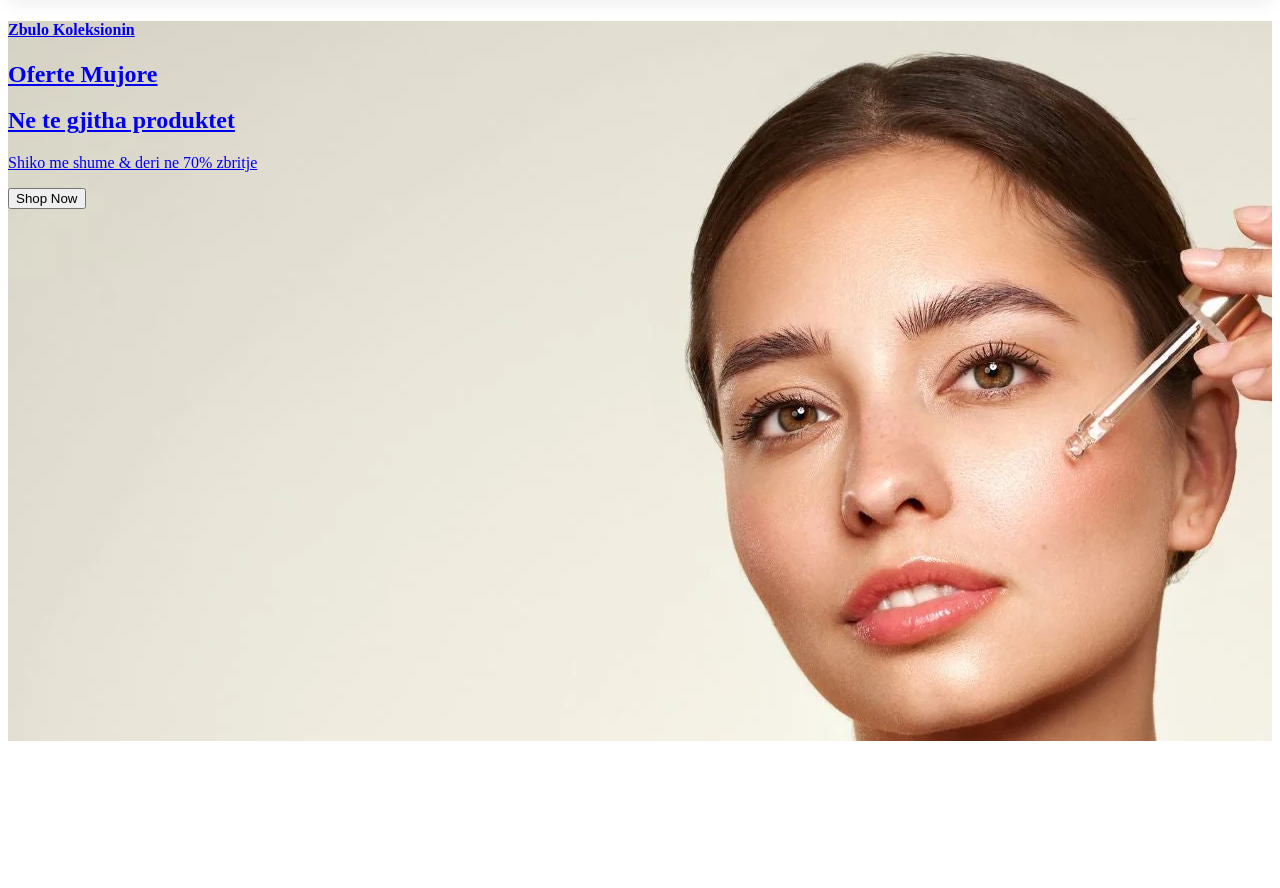
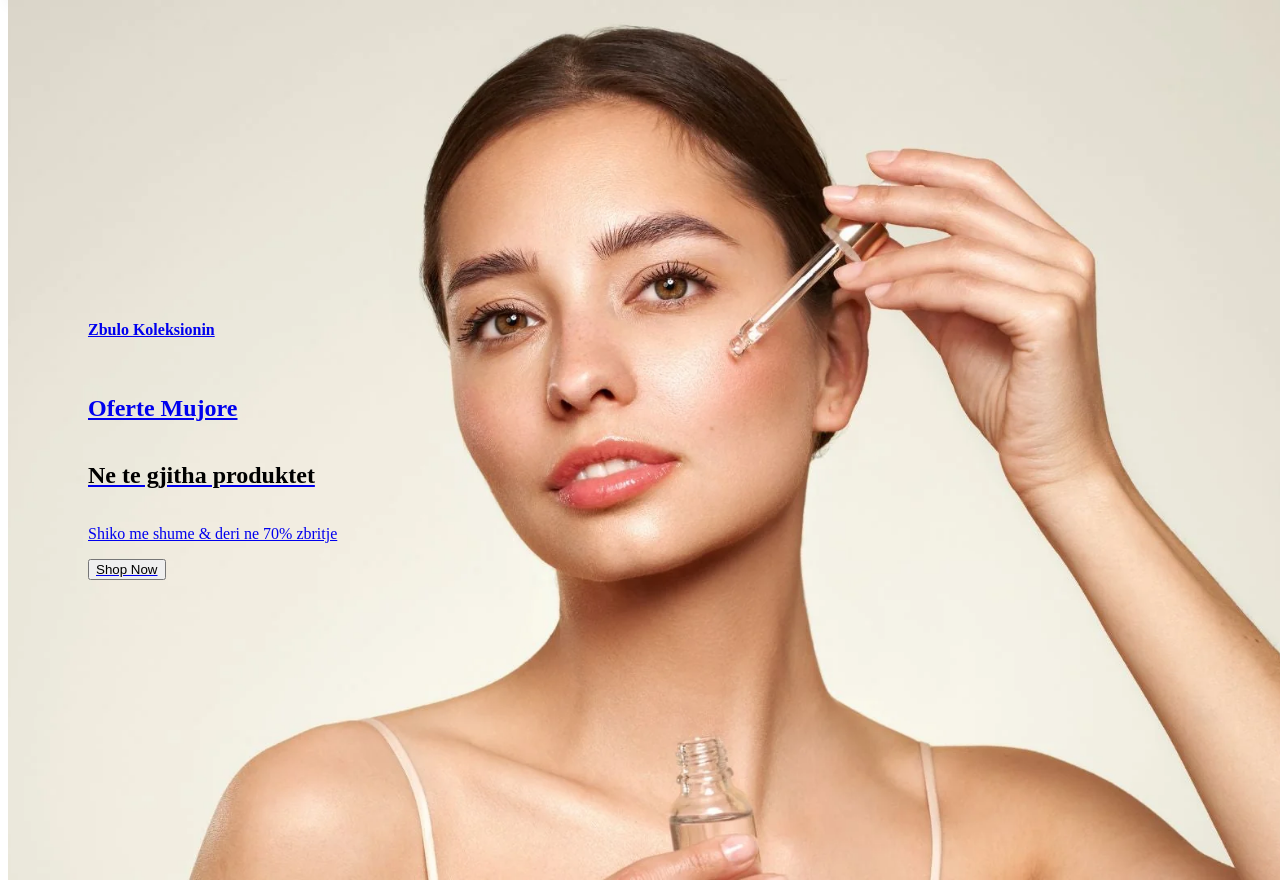
Before and after one commit to anilahida/e-commerce1, a PHP site: page / in a window 1280 px wide; the page is wider, and only the part inside the window is pictured. Shown: the part 172-1060 px from the top of that part. Before the commit the page ends 913 px from the top of that part, so only its background shows below. Run offline with PHP 8.4, Linux system fonts and the light colour scheme.

Commit message:
permisime

```diff
--- a/style.css
+++ b/style.css
@@ -32,7 +32,10 @@ position: relative;
     color: cadetblue;
 
 }
-#navbar li a.active ::after,
+#navbar li a.active::after{
+    width: 100px;
+}
+
 #navbar li a:hover::after{
     content: "";
     width: 50%;
@@ -53,5 +56,17 @@ position: relative;
     background-image: url("VitaminC.webp");
     height: 90vh;
     width: 100%;
-
+    background-size: cover;
+background-position: top 25% right 0;
+padding: 80px;
+display: flex;
+flex-direction: column;
+align-items: flex-start;
+justify-content: center;
 }
+#hero h4{
+    padding-bottom: 15px;
+}
+#hero h1{
+    color: black;
+}
```
